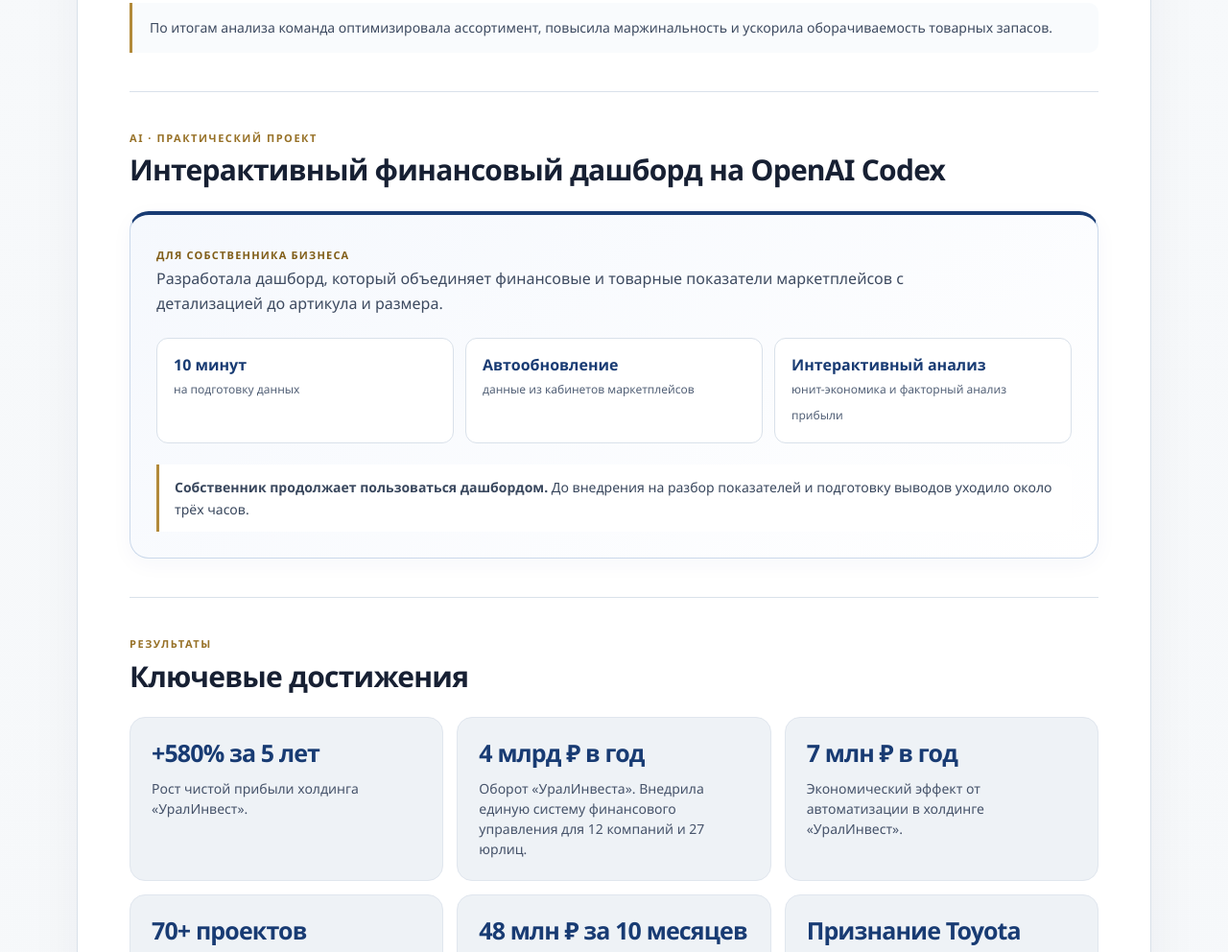
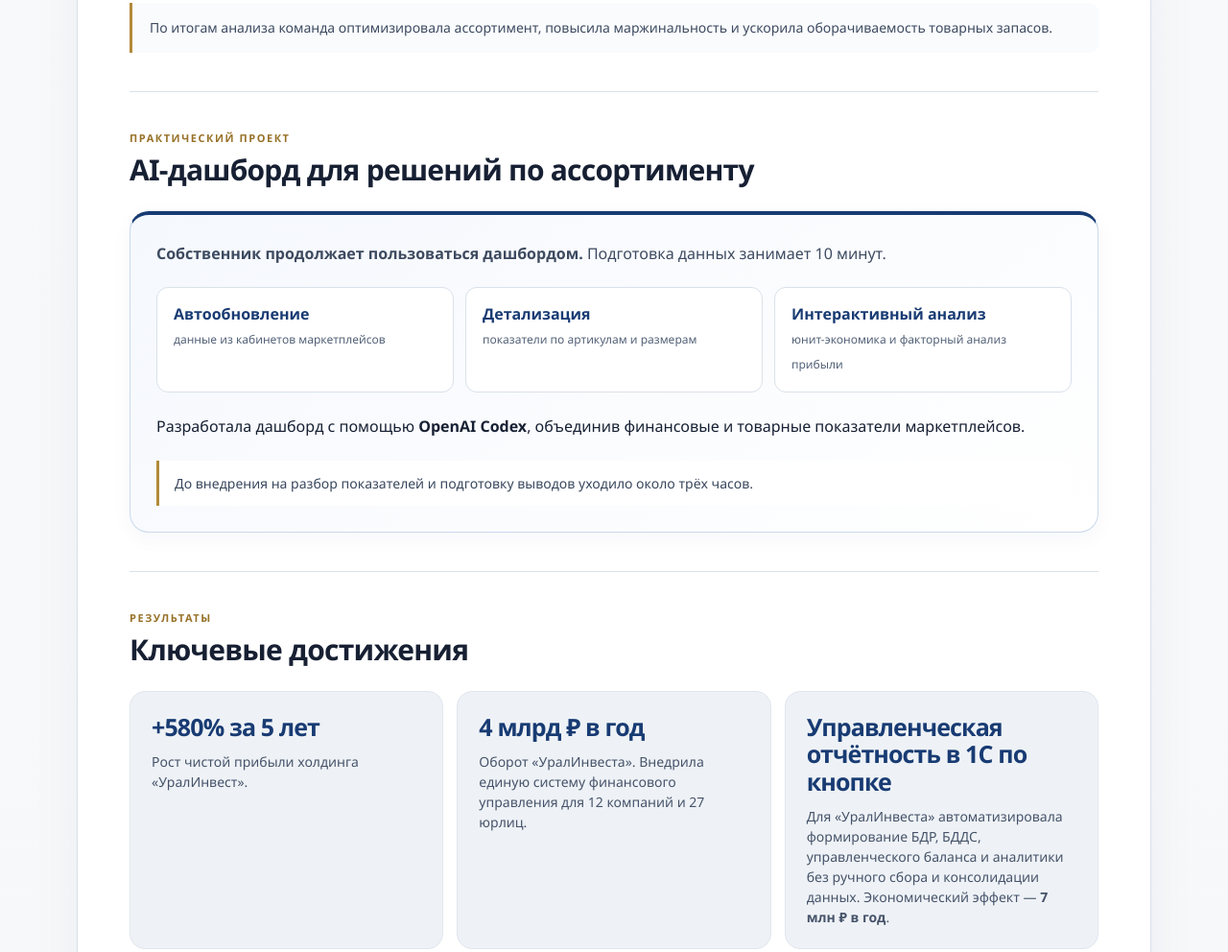
Before and after one commit to elenasmart2000-png/elena-utkina-cv-marketplaces, a plain HTML site: page index.html in a window 1280 px wide. Shown: the part 1591-2583 px from the top of the page at 96% size. Drawn offline with Linux system fonts and the light colour scheme.

Commit message:
Highlight finance automation and AI case studies

```diff
--- a/index.html
+++ b/index.html
@@ -167,7 +167,7 @@ footer{border-top:1px solid var(--line);padding:22px 54px;display:flex;justify-c
 <body>
 <nav aria-label="Основная навигация" class="navigation"><div class="nav-inner"><a class="wordmark" href="#top">ЕУ<span class="wordmark-dot">.</span></a><button aria-controls="nav-links" aria-expanded="false" class="menu-toggle" id="menu-toggle">☰ Меню</button><div class="nav-links" id="nav-links"><a href="#profile">Профиль</a><a href="#vacancy-fit">E-commerce</a><a href="#ai-case">AI-проект</a><a href="#achievements">Достижения</a><a href="#competencies">Компетенции</a><a href="#experience">Опыт</a><a href="#technology">Технологии</a><a href="#education">Образование</a><a href="#contacts">Контакты</a></div></div></nav>
 <div class="page" id="top"><div class="topbar"></div>
-<header class="hero" id="contacts"><p class="eyebrow">Профессиональное резюме · Executive CV</p><h1>Елена Уткина</h1><p class="position">Финансовый директор со знанием AI</p><p class="specialties">Финансовая стратегия · Автоматизация финансовых процессов с помощью AI · E-commerce и маркетплейсы · Unit-экономика · OpenAI Codex</p><div class="meta"><span>Россия</span><span>Удалённая работа</span><span>Маркетплейсы с 2022 года</span></div><p class="language">Английский: письменный деловой, понимание финансовой терминологии</p><div class="contact-links"><a href="tel:+79129875610">+7 (912) 987-56-10</a><a href="https://mail.google.com/mail/?view=cm&amp;fs=1&amp;to=elenasmart2000%40gmail.com" target="_blank" rel="noopener noreferrer">Почта elenasmart2000@gmail.com</a><a href="https://t.me/elena_utkina_fin" rel="noopener noreferrer" target="_blank">Telegram · @elena_utkina_fin ↗</a></div><div class="hero-actions"><a class="button button-primary" href="elena-utkina-cv-marketplaces.pdf" download="elena-utkina-cv-marketplaces.pdf">Сохранить в PDF</a><button class="button button-secondary" onclick="window.print()" type="button">Распечатать</button></div></header>
+<header class="hero" id="contacts"><p class="eyebrow">Профессиональное резюме · Executive CV</p><h1>Елена Уткина</h1><p class="position">Финансовый директор со знанием AI</p><p class="specialties">Автоматизирую финансовые процессы с помощью AI. Строю финансовые модели и прогнозы для e-commerce и маркетплейсов.</p><div class="meta"><span>Россия</span><span>Удалённая работа</span><span>Маркетплейсы с 2022 года</span></div><p class="language">Английский: письменный деловой, понимание финансовой терминологии</p><div class="contact-links"><a href="tel:+79129875610">+7 (912) 987-56-10</a><a href="https://mail.google.com/mail/?view=cm&amp;fs=1&amp;to=elenasmart2000%40gmail.com" target="_blank" rel="noopener noreferrer">Почта elenasmart2000@gmail.com</a><a href="https://t.me/elena_utkina_fin" rel="noopener noreferrer" target="_blank">Telegram · @elena_utkina_fin ↗</a></div><div class="hero-actions"><a class="button button-primary" href="elena-utkina-cv-marketplaces.pdf" download="elena-utkina-cv-marketplaces.pdf">Сохранить в PDF</a><button class="button button-secondary" onclick="window.print()" type="button">Распечатать</button></div></header>
 <main id="main">
 <section id="profile"><div class="section-heading"><h2>Профессиональный профиль</h2></div><div class="profile-copy">
 <p class="lead">20 лет в управлении финансами, из них 15 лет в должности финансового директора.</p>
@@ -195,23 +195,24 @@ footer{border-top:1px solid var(--line);padding:22px 54px;display:flex;justify-c
 </div>
 <p class="achievement-note">По итогам анализа команда оптимизировала ассортимент, повысила маржинальность и ускорила оборачиваемость товарных запасов.</p>
 </section>
-<section id="ai-case"><div class="section-heading"><p class="eyebrow">AI · Практический проект</p><h2>Интерактивный финансовый дашборд на OpenAI Codex</h2></div><div class="ai-panel"><span class="ai-label">Для собственника бизнеса</span>
-<p class="ai-intro">Разработала дашборд, который объединяет финансовые и товарные показатели маркетплейсов с детализацией до артикула и размера.</p>
+<section id="ai-case"><div class="section-heading"><p class="eyebrow">Практический проект</p><h2>AI-дашборд для решений по ассортименту</h2></div><div class="ai-panel">
+<p class="ai-intro"><strong>Собственник продолжает пользоваться дашбордом.</strong> Подготовка данных занимает 10 минут.</p>
 <div class="ai-stats">
-<div class="ai-stat"><strong>10 минут</strong><span>на подготовку данных</span></div>
 <div class="ai-stat"><strong>Автообновление</strong><span>данные из кабинетов маркетплейсов</span></div>
+<div class="ai-stat"><strong>Детализация</strong><span>показатели по артикулам и размерам</span></div>
 <div class="ai-stat"><strong>Интерактивный анализ</strong><span>юнит-экономика и факторный анализ прибыли</span></div>
 </div>
-<div class="ai-outcome"><strong>Собственник продолжает пользоваться дашбордом.</strong> До внедрения на разбор показателей и подготовку выводов уходило около трёх часов.</div>
+<p>Разработала дашборд с помощью <strong>OpenAI Codex</strong>, объединив финансовые и товарные показатели маркетплейсов.</p>
+<div class="ai-outcome">До внедрения на разбор показателей и подготовку выводов уходило около трёх часов.</div>
 </div></section>
 <section id="achievements"><div class="section-heading"><p class="eyebrow">Результаты</p><h2>Ключевые достижения</h2></div><div class="achievement-grid">
 <article class="achievement"><h3>+580% за 5 лет</h3><p>Рост чистой прибыли холдинга «УралИнвест».</p></article>
 <article class="achievement"><h3>4 млрд ₽ в год</h3><p>Оборот «УралИнвеста». Внедрила единую систему финансового управления для 12 компаний и 27 юрлиц.</p></article>
-<article class="achievement"><h3>7 млн ₽ в год</h3><p>Экономический эффект от автоматизации в холдинге «УралИнвест».</p></article>
+<article class="achievement"><h3>Управленческая отчётность в 1С по кнопке</h3><p>Для «УралИнвеста» автоматизировала формирование БДР, БДДС, управленческого баланса и аналитики без ручного сбора и консолидации данных. Экономический эффект — <strong>7 млн ₽ в год</strong>.</p></article>
 <article class="achievement"><h3>70+ проектов</h3><p>Реализованные проекты за весь период работы.</p></article>
 <article class="achievement"><h3>48 млн ₽ за 10 месяцев</h3><p>Выручка стартапа на маркетплейсах. Рентабельность чистой прибыли — 17%. Отвечала за финансовое планирование и контроль.</p></article>
 <article class="achievement"><h3>Признание Toyota</h3><p>Система финансового управления признана лучшей в дилерской сети Toyota России.</p></article></div>
-<p class="achievement-note">Автоматизировано формирование БДР, БДДС, баланса и аналитики без ручного сбора и консолидации данных.</p></section>
+</section>
 
 <section id="competencies"><div class="section-heading"><h2>Ключевые компетенции</h2></div><div class="competency-grid">
 <article class="competency"><h3>Финансовое управление</h3><ul>
```
Also changed, not shown: 1 other file.
